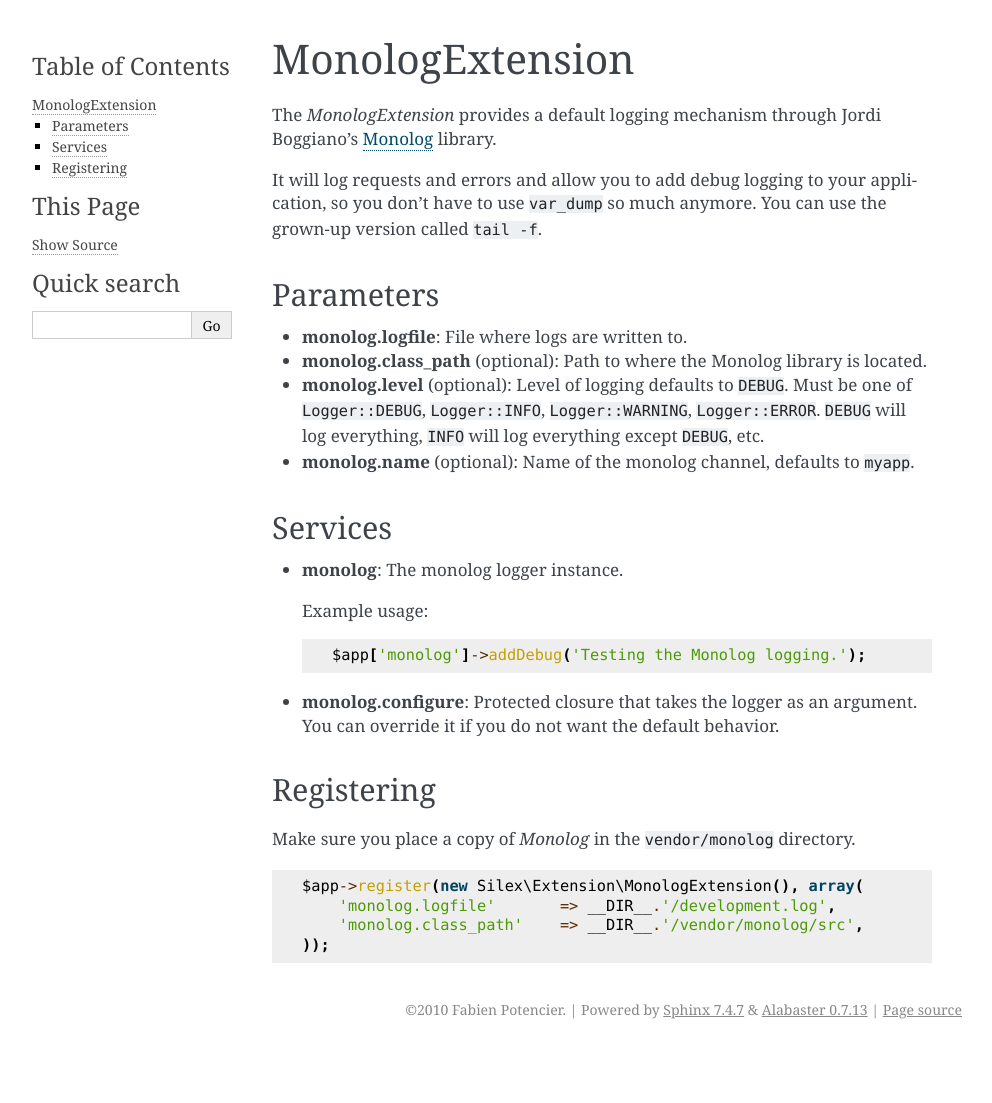
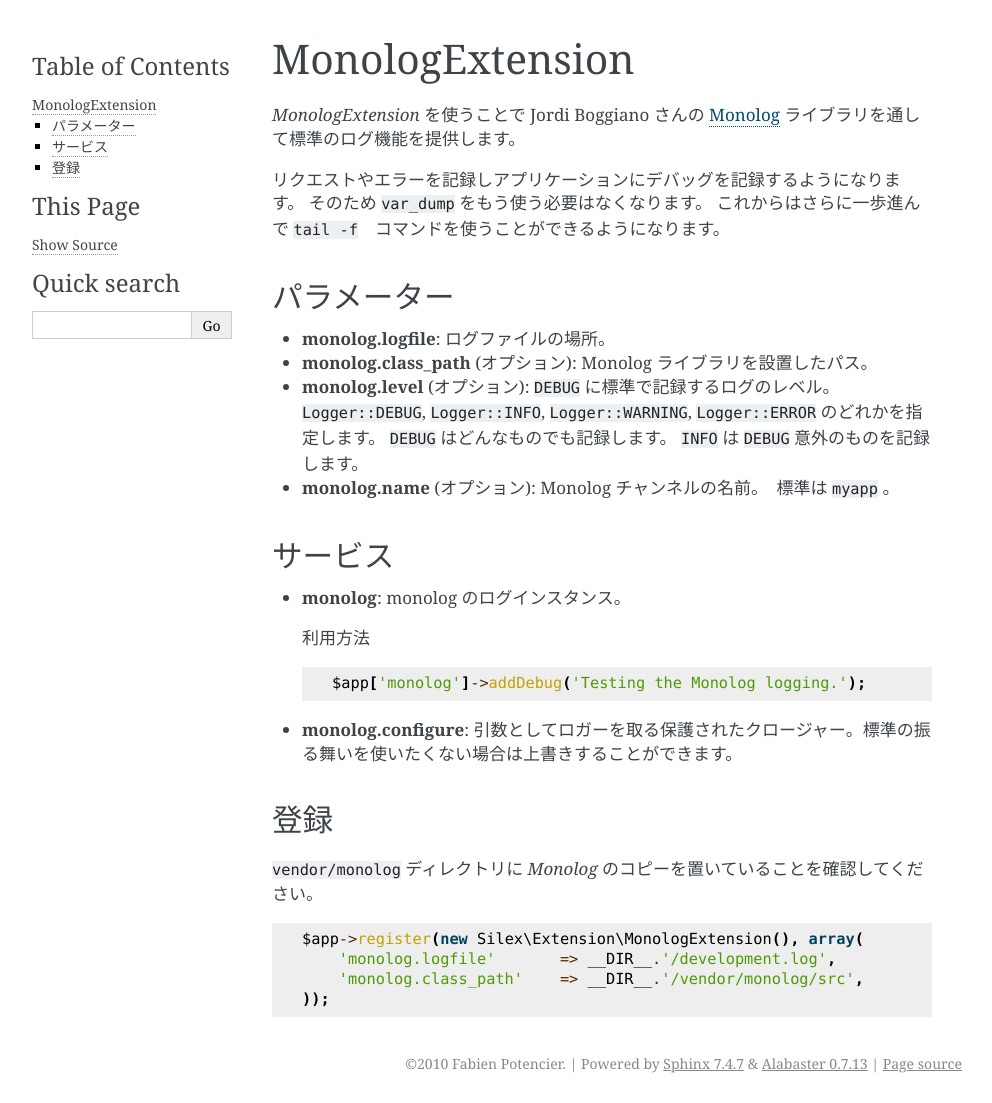
Before and after one commit to brtriver/silex-doc-ja, a Sphinx documentation site: the page built from doc/extensions/monolog.rst, in a window 1280 px wide. Shown: the whole page, without its empty margins (148-1140 px from the left). Built offline with Sphinx 7.4.7, drawn with Linux system fonts in a browser that asks for light colours; before the commit the page ends 1049 px from its top, so only the background shows below that.

Commit message:
translate: doc/extensions files
* doctrine.rst
* http_cache.rst
* monolog.rst
* session.rst

```diff
--- a/doc/extensions/monolog.rst
+++ b/doc/extensions/monolog.rst
@@ -1,50 +1,41 @@
 MonologExtension
 ================
 
-The *MonologExtension* provides a default logging mechanism
-through Jordi Boggiano's `Monolog <https://github.com/Seldaek/monolog>`_
-library.
+*MonologExtension* を使うことで Jordi Boggiano さんの
+`Monolog <https://github.com/Seldaek/monolog>`_ ライブラリを通して標準のログ機能を提供します。
 
-It will log requests and errors and allow you to add debug
-logging to your application, so you don't have to use
-``var_dump`` so much anymore. You can use the grown-up
-version called ``tail -f``.
+リクエストやエラーを記録しアプリケーションにデバッグを記録するようになります。
+そのため ``var_dump`` をもう使う必要はなくなります。
+これからはさらに一歩進んで ``tail -f``　コマンドを使うことができるようになります。
 
-Parameters
-----------
+パラメーター
+------------
 
-* **monolog.logfile**: File where logs are written to.
+* **monolog.logfile**: ログファイルの場所。
 
-* **monolog.class_path** (optional): Path to where the
-  Monolog library is located.
+* **monolog.class_path** (オプション): Monolog ライブラリを設置したパス。
 
-* **monolog.level** (optional): Level of logging defaults
-  to ``DEBUG``. Must be one of ``Logger::DEBUG``, ``Logger::INFO``,
-  ``Logger::WARNING``, ``Logger::ERROR``. ``DEBUG`` will log
-  everything, ``INFO`` will log everything except ``DEBUG``,
-  etc.
+* **monolog.level** (オプション): ``DEBUG`` に標準で記録するログのレベル。
+  ``Logger::DEBUG``, ``Logger::INFO``, ``Logger::WARNING``, ``Logger::ERROR`` のどれかを指定します。
+  ``DEBUG`` はどんなものでも記録します。 ``INFO`` は ``DEBUG`` 意外のものを記録します。
 
-* **monolog.name** (optional): Name of the monolog channel,
-  defaults to ``myapp``.
+* **monolog.name** (オプション): Monolog チャンネルの名前。　標準は ``myapp`` 。
 
-Services
+サービス
 --------
 
-* **monolog**: The monolog logger instance.
+* **monolog**: monolog のログインスタンス。
 
-  Example usage::
+  利用方法 ::
 
     $app['monolog']->addDebug('Testing the Monolog logging.');
 
-* **monolog.configure**: Protected closure that takes the
-  logger as an argument. You can override it if you do not
-  want the default behavior.
+* **monolog.configure**: 引数としてロガーを取る保護されたクロージャー。標準の振る舞いを使いたくない場合は上書きすることができます。
 
-Registering
+登録
 -----------
 
-Make sure you place a copy of *Monolog* in the ``vendor/monolog``
-directory.
+``vendor/monolog`` ディレクトリに *Monolog* のコピーを置いていることを確認してください。
 
 ::
 
```
Also changed, not shown: doc/extensions/doctrine.rst (+30 -39 lines), doc/extensions/http_cache.rst (+20 -20 lines), doc/extensions/session.rst (+23 -27 lines).
